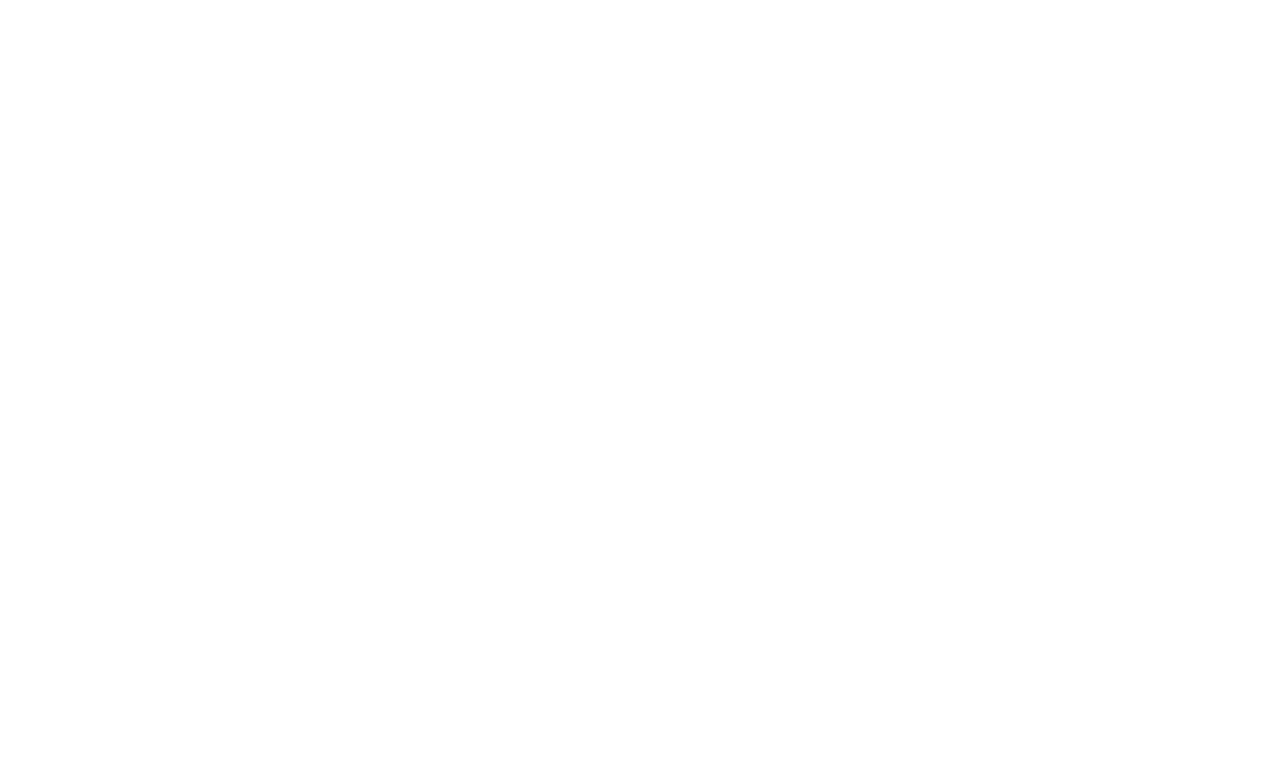
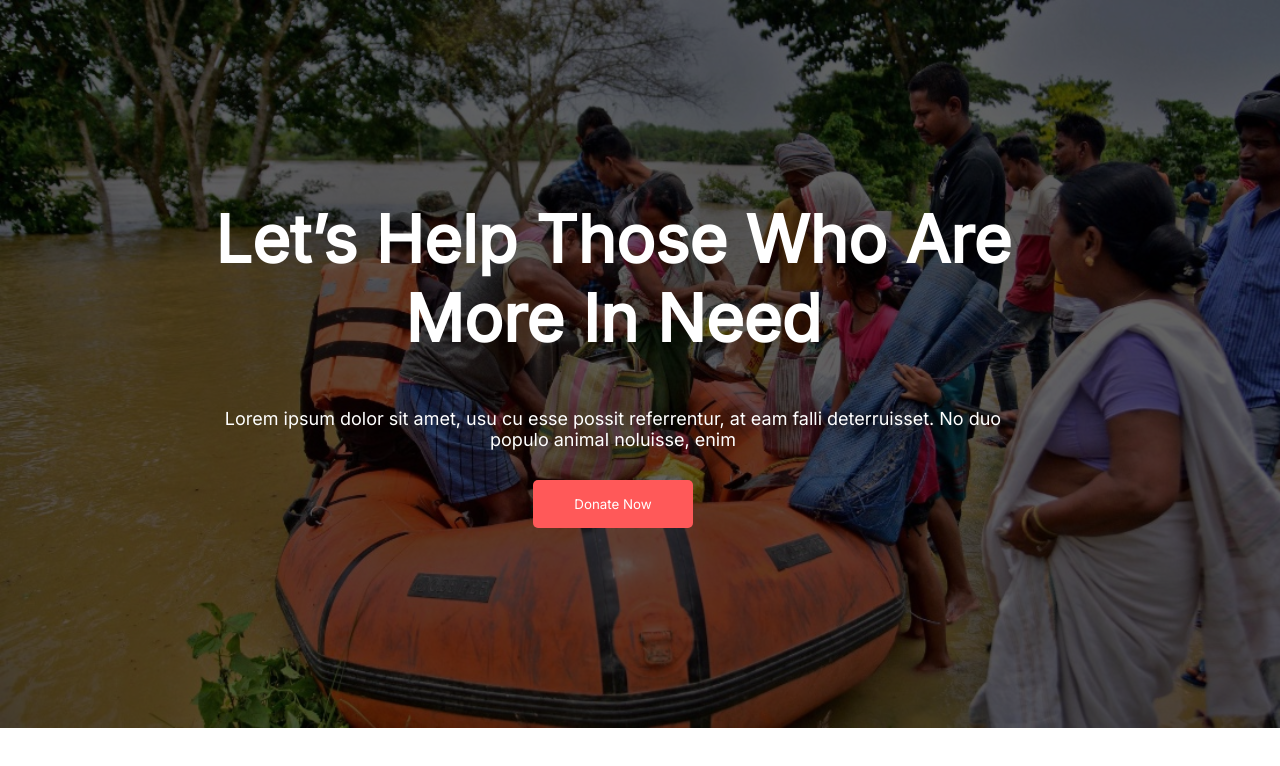
Before and after one commit to BFIbrahim/My-second-portfolio, a plain HTML site: page index.html in a window 1280 px wide. Drawn offline with Linux system fonts and the light colour scheme.

Commit message:
added banner

```diff
--- a/index.html
+++ b/index.html
@@ -4,9 +4,33 @@
     <meta charset="UTF-8">
     <meta http-equiv="X-UA-Compatible" content="IE=edge">
     <meta name="viewport" content="width=device-width, initial-scale=1.0">
+
+    <link rel="preconnect" href="https://fonts.googleapis.com"><link rel="preconnect" href="https://fonts.gstatic.com" crossorigin><link href="https://fonts.googleapis.com/css2?family=Inter&family=Open+Sans&display=swap" rel="stylesheet">
+    <link rel="stylesheet" href="styles/style.css">
+
     <title>Donate</title>
 </head>
 <body>
+    <header>
+        <section class="banner">
+            <div class="banner-content">
 
+                <h1 class="banner-title">Let’s Help Those Who Are More In Need</h1>
+                <p class="banner-description">Lorem ipsum dolor sit amet, usu cu esse possit referrentur, at eam falli deterruisset. No duo populo animal noluisse, enim</p>
+
+                <button class="btn-primary">Donate Now</button>
+            </div>
+
+
+        </section>
+    </header>
+
+    <main>
+
+    </main>
+
+    <footer>
+
+    </footer>
 </body>
 </html>
--- a/styles/style.css
+++ b/styles/style.css
@@ -0,0 +1,40 @@
+/* Primary design */
+*{
+    margin: 0;
+    font-family: 'Inter', sans-serif;
+}
+
+.btn-primary{
+    background: #FF5959;
+    border-radius: 5px;
+    padding: 16px 12px;
+    color: #FFFFFF;
+    border: 0;
+    width: 160px;
+    margin-top: 30px;
+}
+
+/* Banner Styles */
+.banner-title{
+    font-size: 65px;
+}
+.banner{
+    background-color: #0000009e;
+    background-image: url('../images/donation5.jpg');
+    background-size: cover;
+    background-blend-mode: multiply;
+
+}
+.banner-content{
+    text-align: center;
+    align-items: center;
+    padding: 200px;
+    color: #FFFFFF;
+    width: 826px;
+
+}
+
+.banner-description{
+    font-size: 18px;
+    margin-top: 50px;
+}
```
